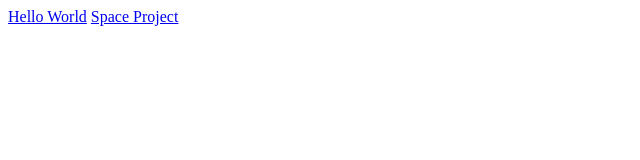
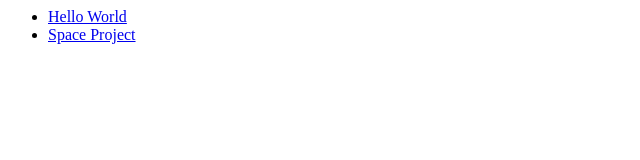
Before and after one commit to Benjamin-Lanciaux/epitech, a plain HTML site: page index.html in a window 1280 px wide. Shown: the whole page, without its empty margins (0-640 px from the left). Drawn offline with Linux system fonts and the light colour scheme.

Commit message:
Update index.html

```diff
--- a/index.html
+++ b/index.html
@@ -1,2 +1,4 @@
-<a href="Hello World">Hello World</a>
-<a href="space-project">Space Project</a>
+<ul>
+  <li><a href="Hello World">Hello World</a></li>
+  <li><a href="space-project">Space Project</a></li>
+</ul>
```
